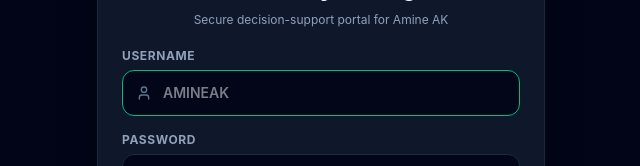
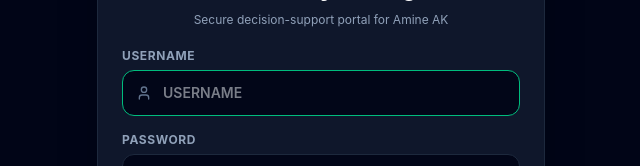
Before and after one commit to Amine-AK/myManager, a React (Vite) app: page / in a window 1280 px wide. Shown: the part 311-477 px from the top of the page, without its empty margins (319-959 px from the left). Built offline with nearby package versions, Linux system fonts and the light colour scheme; no server answers.

Commit message:
Change placeholder text from 'AMINEAK' to 'USERNAME'

```diff
--- a/src/components/auth/LoginModal.tsx
+++ b/src/components/auth/LoginModal.tsx
@@ -66,7 +66,7 @@ export const LoginModal: React.FC<LoginModalProps> = ({ onLoginSuccess }) => {
                 type="text"
                 required
                 autoFocus
-                placeholder="AMINEAK"
+                placeholder="USERNAME"
                 value={username}
                 onChange={e => {
                   setUsername(e.target.value);
```
